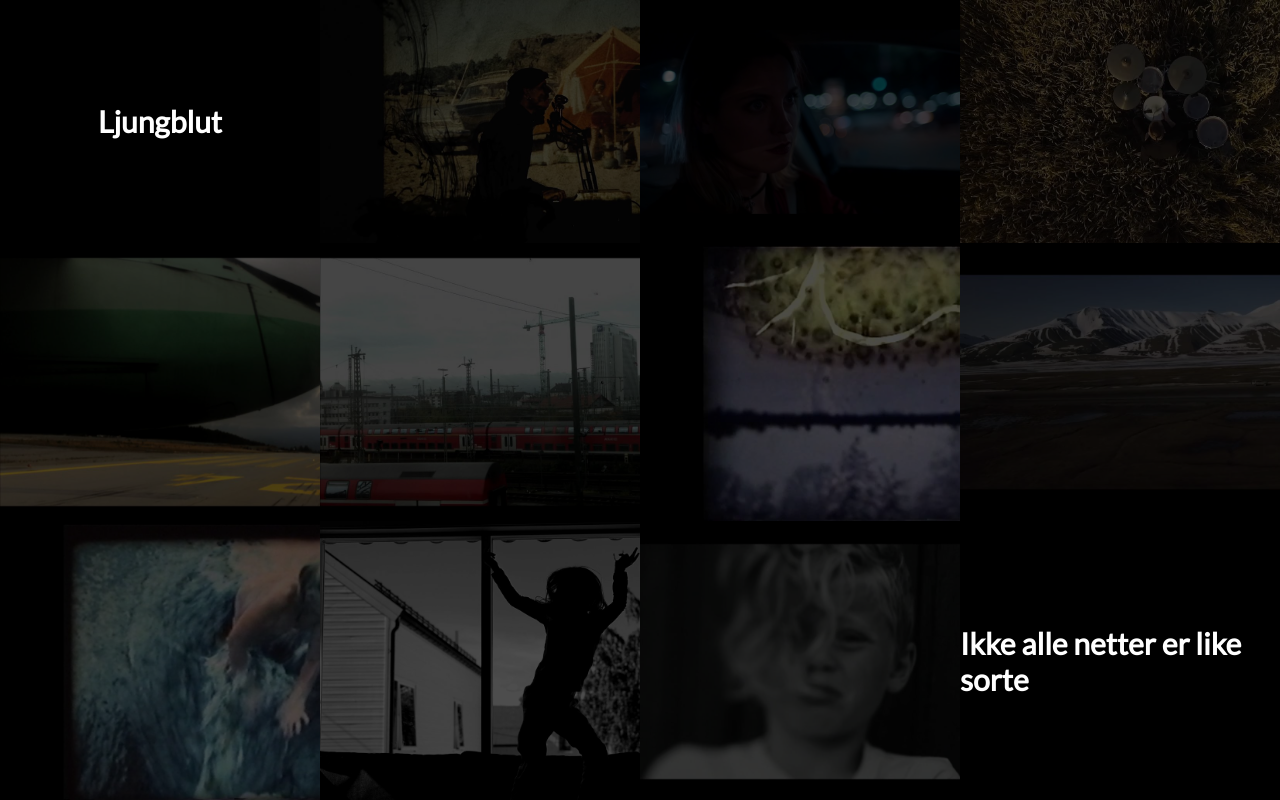
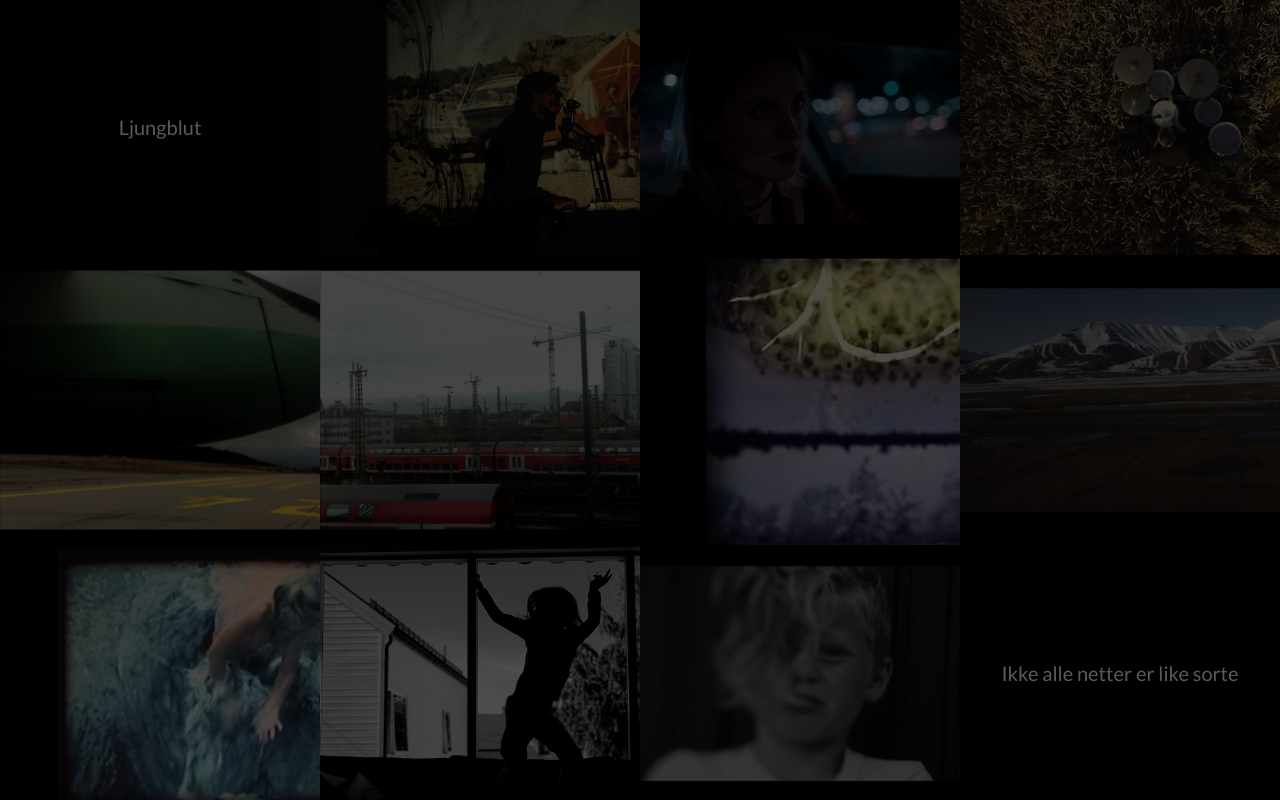
Before and after one commit to nettum/ljungblut-video-site, a React (Create React App) app: page / in a window 1280 px wide. Built offline with nearby package versions, Linux system fonts and the light colour scheme.

Commit message:
Font adjustments

```diff
--- a/src/Video.css
+++ b/src/Video.css
@@ -1,7 +1,8 @@
 .item {
+    font-size: 20px;
     position: relative;
     background: black;
-    color: white;
+    color: #5b5b5b;
     flex-basis: 25%;
     transition: all .2s ease-in;
     display: flex;
@@ -10,6 +11,9 @@
 
 }
 .item.video {
+    font-weight: 700;
+    font-size: 30px;
+    color: white;
     background-size: cover;
     opacity: .3;
     cursor: pointer;
--- a/src/index.css
+++ b/src/index.css
@@ -4,7 +4,4 @@ body {
   font-family: sans-serif;
   background: black;
   font-family: 'Lato', sans-serif;
-  font-weight: 700;
-  font-size: 30px;
-  font-style: normal;
 }
```
